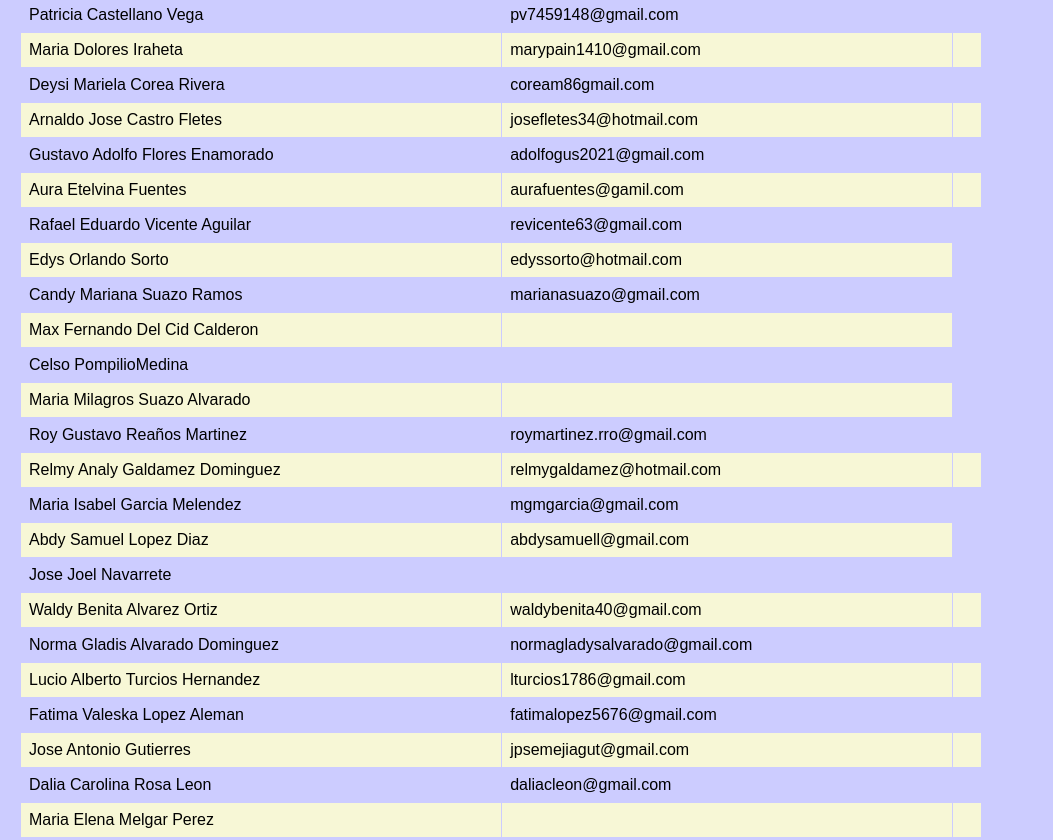
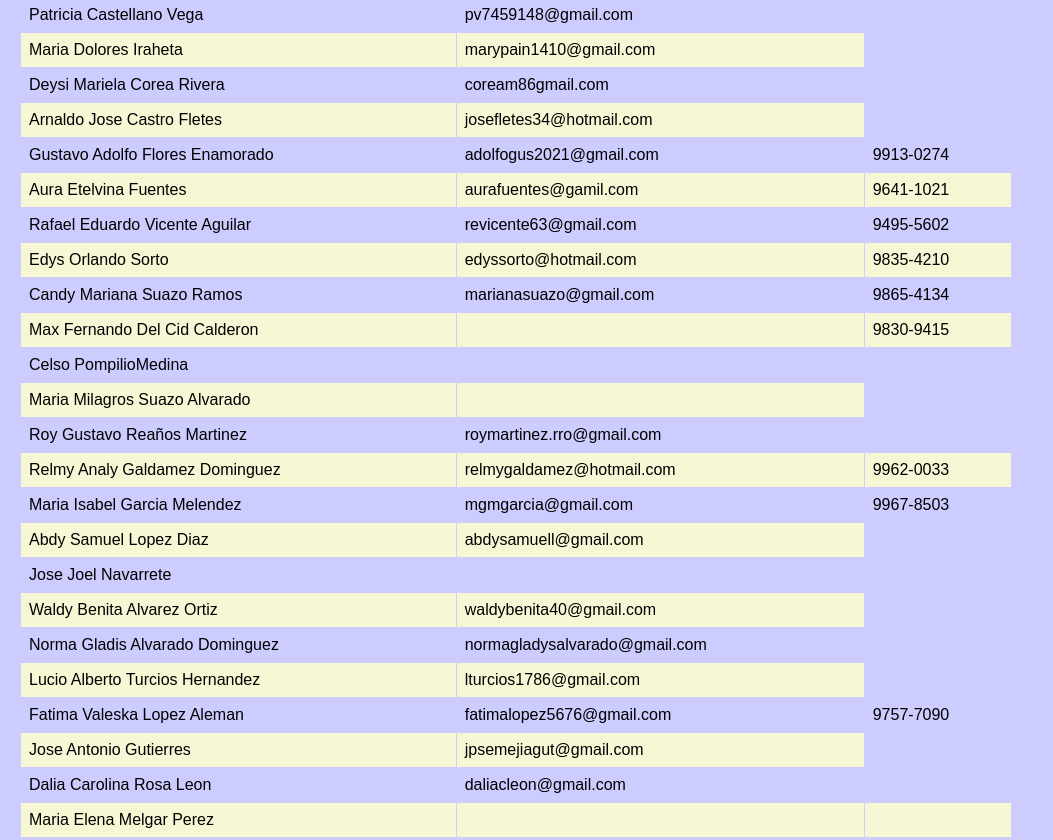
Before and after one commit to Marisa0000000000000000000000/sitoweb, a plain HTML site: page personal.html in a window 1280 px wide. Shown: the part 538-1378 px from the top of the page, without its empty margins (0-1053 px from the left). Drawn offline with Linux system fonts and the light colour scheme.

Commit message:
Update personal.html

```diff
--- a/personal.html
+++ b/personal.html
@@ -40,12 +40,12 @@
                 <tr>
                     <td>Dilcia Argentina Monge Chavez</td>
                     <td>dilciamonge@hotmail.com</td>
-
+                    <td>0560-7567</td>
                 </tr>
                 <tr>
                     <td>Rosario Isabel Madrid Rios</td>
                     <td>rosariomad68@gmail.com</td>
-
+                    <td>8947-4576</td>
                 </tr>
                 <tr>
                     <td>Dulce Maria Ayala Guifarro</td>
@@ -85,7 +85,7 @@
                 <tr>
                     <td>Maria Dolores Iraheta</td>
                     <td>marypain1410@gmail.com</td>
-                   <td></td>
+
                 </tr>
                 <tr>
                     <td>Deysi Mariela Corea Rivera</td>
@@ -95,60 +95,62 @@
                 <tr>
                     <td>Arnaldo Jose Castro Fletes</td>
                     <td>josefletes34@hotmail.com</td>
-                    <td></td>
+
                 </tr>
                 <tr>
                     <td>Gustavo Adolfo Flores Enamorado</td>
                     <td>adolfogus2021@gmail.com</td>
-                    <td></td>
+                    <td>9913-0274</td>
                 </tr>
                 <tr>
                     <td>Aura Etelvina Fuentes</td>
                     <td>aurafuentes@gamil.com</td>
-                    <td></td>
+                    <td>9641-1021</td>
                 </tr>
                 <tr>
                     <td>Rafael Eduardo Vicente Aguilar</td>
                     <td>revicente63@gmail.com</td>
-
+                    <td>9495-5602</td>
                 </tr>
                 <tr>
                     <td>Edys Orlando Sorto</td>
                     <td>edyssorto@hotmail.com</td>
-
+                    <td>9835-4210</td>
                 </tr>
                 <tr>
                     <td>Candy Mariana Suazo Ramos</td>
                     <td>marianasuazo@gmail.com</td>
-
+                    <td>9865-4134</td>
                 </tr>
                 <tr>
                     <td>Max Fernando Del Cid Calderon</td>
                     <td></td>
-
+                    <td>9830-9415</td>
                 </tr>
                 <tr>
                     <td>Celso PompilioMedina</td>
+                    <td></td>
                     <td></td>
                 </tr>
                 <tr>
                     <td>Maria Milagros Suazo Alvarado</td>
                     <td></td>
+
                 </tr>
                 <tr>
                     <td>Roy Gustavo Reaños Martinez</td>
                     <td>roymartinez.rro@gmail.com</td>
-                   <td></td>
+
                 </tr>
                 <tr>
                     <td>Relmy Analy Galdamez Dominguez</td>
                     <td>relmygaldamez@hotmail.com</td>
-                    <td></td>
+                    <td>9962-0033</td>
                 </tr>
                 <tr>
                     <td>Maria Isabel Garcia Melendez</td>
                     <td>mgmgarcia@gmail.com</td>
-                  <td></td>
+                    <td>9967-8503</td>
                 </tr>
                 <tr>
                     <td>Abdy Samuel Lopez Diaz</td>
@@ -158,41 +160,41 @@
                 <tr>
                     <td>Jose Joel Navarrete</td>
                     <td></td>
+                    <td></td>
                 </tr>
                 <tr>
                     <td>Waldy Benita Alvarez Ortiz</td>
                     <td>waldybenita40@gmail.com</td>
-                  <td></td>
+
                 </tr>
                 <tr>
                     <td>Norma Gladis Alvarado Dominguez</td>
                     <td>normagladysalvarado@gmail.com</td>
-                   <td></td>
+
                 </tr>
                 <tr>
                     <td>Lucio Alberto Turcios Hernandez</td>
                     <td>lturcios1786@gmail.com</td>
-                   <td></td>
+
                 </tr>
                  <tr>
                     <td>Fatima Valeska Lopez Aleman</td>
                     <td>fatimalopez5676@gmail.com</td>
-                 <td></td>
+                    <td>9757-7090</td>
                 </tr>
                 <tr>
                     <td>Jose Antonio Gutierres</td>
                     <td>jpsemejiagut@gmail.com</td>
-                   <td></td>
+
                 </tr>
                 <tr>
                     <td>Dalia Carolina Rosa Leon</td>
                     <td>daliacleon@gmail.com</td>
-                    <td></td>
-                   <td></td>
+
                 </tr>
                 <tr>
                     <td>Maria Elena Melgar Perez</td>
-                   <td></td>
+                    <td></td>
                     <td></td>
                 </tr>
             </tbody>
```
